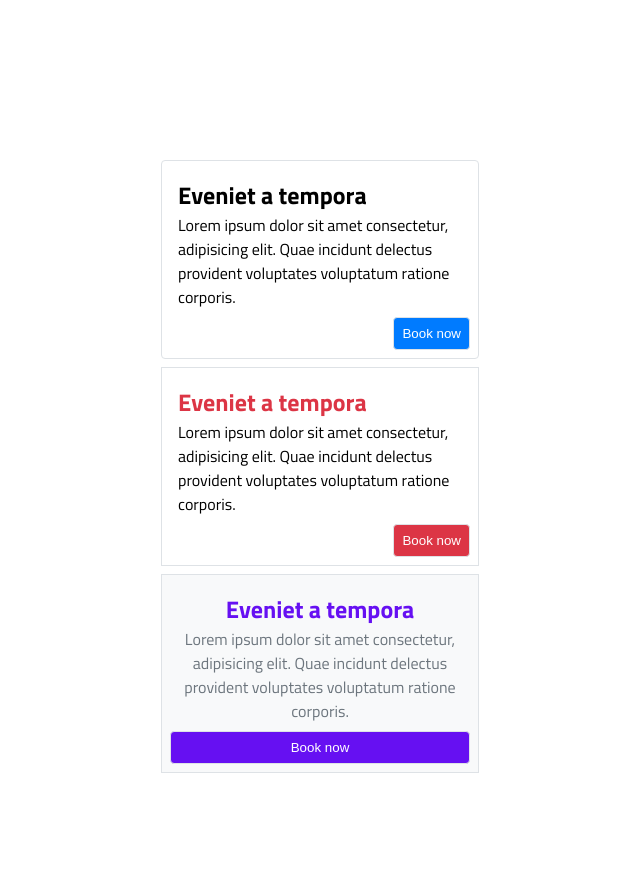
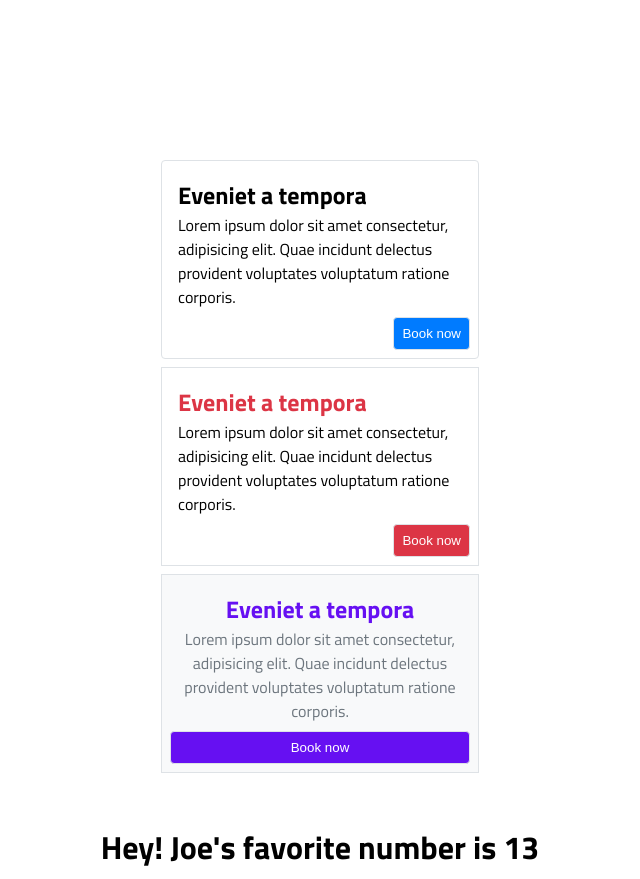
Before and after one commit to loganblackstad/react-prop-types, a React (Create React App) app: page / in a window 1280 px wide. Shown: the whole page, without its empty margins (320-960 px from the left). Before the commit the page ends 800 px from the top, so only its background shows below. Built offline with nearby package versions, Linux system fonts and the light colour scheme.

Commit message:
added react class component FavNum with Proptypes defined

```diff
--- a/src/App.js
+++ b/src/App.js
@@ -2,6 +2,7 @@ import React from "react";
 
 import Box from "./components/Box";
 import Card from "./components/Card";
+import { FavNum } from "./components/FavNum";
 
 // plain css defined as css objects: cardBasic, cardDanger, cardFull
 import { cardBasic, cardDanger, cardFull } from "./settings";
@@ -9,6 +10,7 @@ import "./style.css";
 
 function App() {
   return (
+    <div>
       <Box className="main">
         <Card {...cardBasic} />
         <Box padding="1" />
@@ -16,6 +18,8 @@ function App() {
         <Box padding="1" />
         <Card {...cardFull} />
       </Box>
+      <FavNum name="Joe" num={13} />
+    </div>
   );
 }
 
--- /dev/null
+++ b/src/components/FavNum.jsx
@@ -0,0 +1,22 @@
+import React from 'react';
+import PropTypes from "prop-types";
+
+
+export class FavNum extends React.Component {
+  render() {
+    console.log(this.props);
+    return <h1>Hey! {this.props.name}'s favorite number is {this.props.num}</h1>
+  }
+}
+
+// type checking with prop-types
+FavNum.propTypes = {
+  num: PropTypes.number,
+  name: PropTypes.string.isRequired
+};
+
+// set default props for component FavNum
+FavNum.defaultProps = {
+  num: 7,
+  name: '{Name}'
+};
--- a/src/index.css
+++ b/src/index.css
@@ -1,3 +1,9 @@
 body {
   font-family: 'Titillium Web', sans-serif
 }
+
+h1 {
+  margin: auto;
+  margin-top: 50px;
+  text-align: center;
+}
```
Lines whose indentation alone changed are shown as unchanged.
